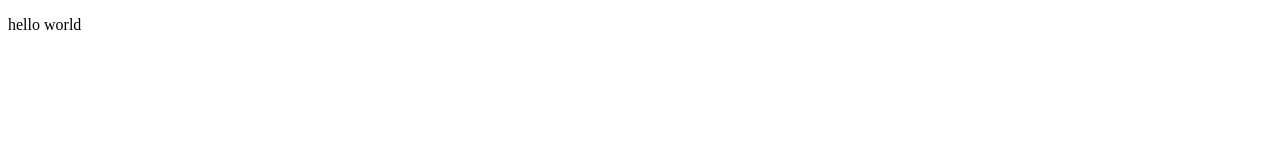
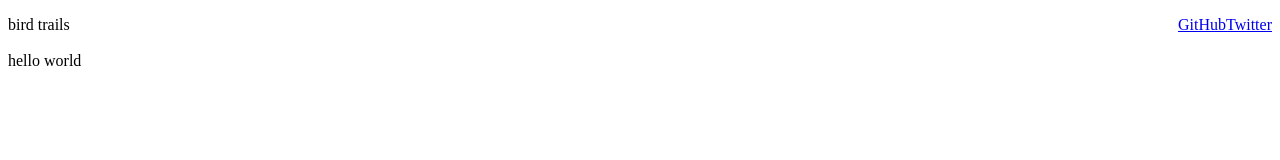
Before and after one commit to teBasaKisHin/teasakioisii, a plain HTML site: page docs/index.html in a window 1280 px wide. Drawn offline with Linux system fonts and the light colour scheme.

Commit message:
add twitter and github link

```diff
--- a/docs/index.html
+++ b/docs/index.html
@@ -1,7 +1,29 @@
 <!DOCTYPE html>
 <head>
-
+    <meta charset="utf-8">
+    <title>tebasakiのポートフォリオ</title>
+    <link rel="stylesheet" href="stylesheet.css">
 </head>
 <body>
-    <p>hello world</p>
+    <div class="header">
+        <div class="header-logo">
+            bird trails
+        </div>
+
+        <div class="header-link">
+            <ul>
+                <li><a href="https://twitter.com/tebaskit">Twitter</a></li>
+                <li><a href="https://github.com/teBasaKisHin">GitHub</a></li>
+            </ul>
+
+
+        </div>
+    </div>
+
+    <div class="main">
+        <p>hello world</p>
+
+    </div>
+
+    <div class="footer"></div>
 </body>
--- /dev/null
+++ b/docs/stylesheet.css
@@ -0,0 +1,10 @@
+.header {
+    padding-bottom: 20px;
+}
+.header-logo {
+    float:left;
+}
+.header-link li {
+    list-style: none;
+    float:right;
+}
```
